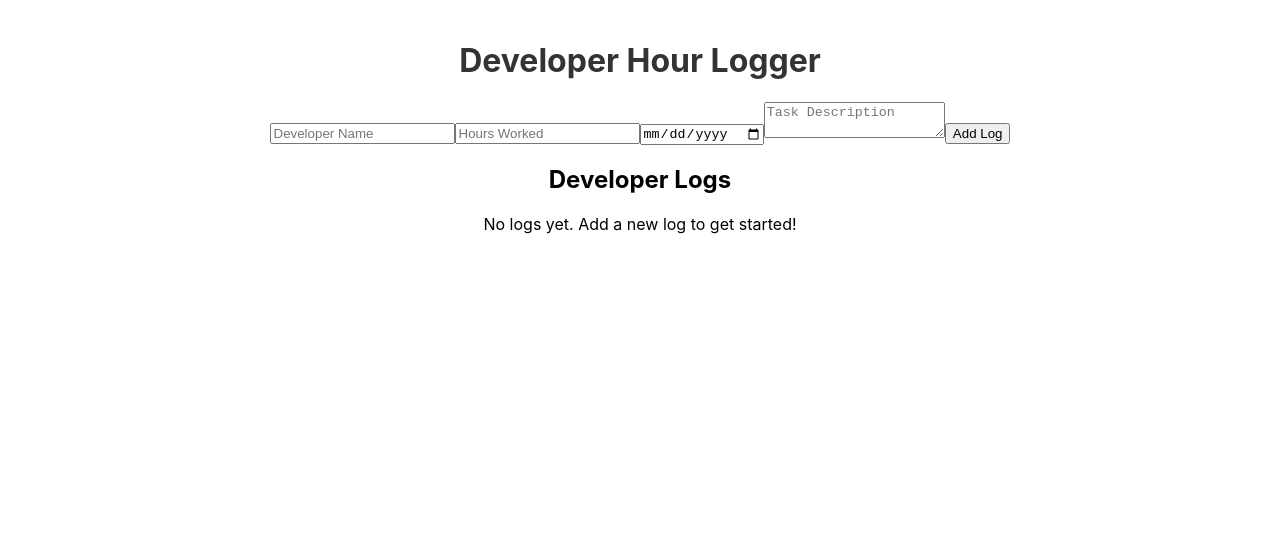
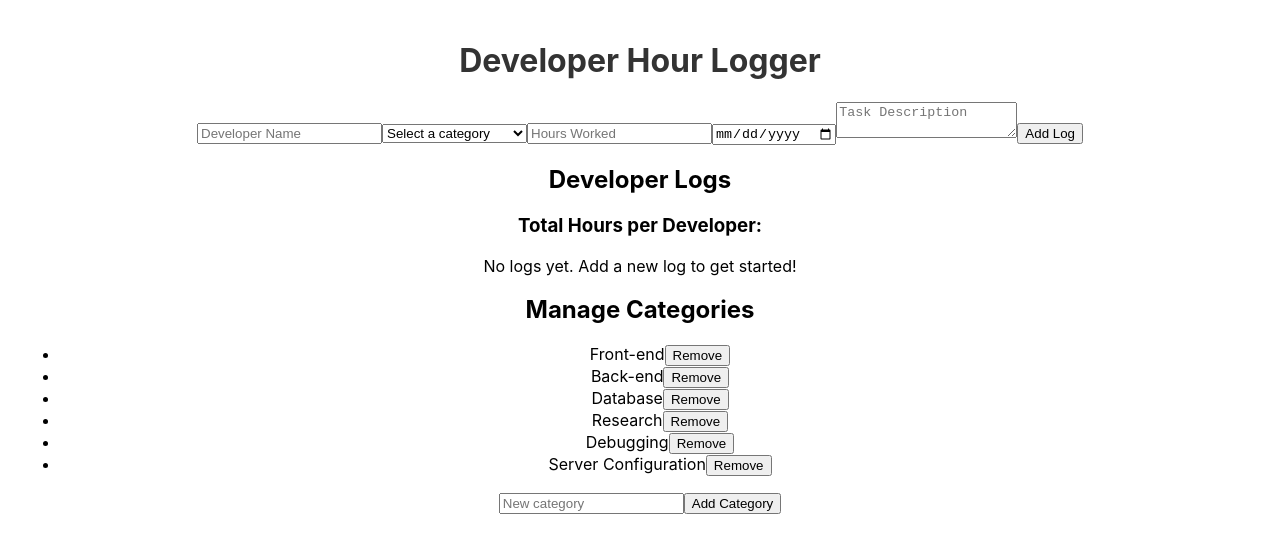
Before and after one commit to lucid-digital/Claude-Log-App-Test, a React (Create React App) app: page / in a window 1280 px wide. Shown: the top 552 px of the page. Built offline with nearby package versions, Linux system fonts and the light colour scheme; the HTML template or start-up script is replaced by a standard one.

Commit message:
commit 2

```diff
--- a/src/App.tsx
+++ b/src/App.tsx
@@ -2,20 +2,38 @@ import React, { useState } from 'react';
 import './App.css';
 import { DeveloperLogForm } from './components/DeveloperLogForm';
 import { DeveloperLogList } from './components/DeveloperLogList';
+import { CategoryManager } from './components/CategoryManager';
 import { DeveloperLog } from './types/DeveloperLog';
+import { PREDEFINED_CATEGORIES } from './utils/categories';
 
 const App: React.FC = () => {
   const [logs, setLogs] = useState<DeveloperLog[]>([]);
+  const [categories, setCategories] = useState<string[]>(PREDEFINED_CATEGORIES);
 
   const addLog = (log: DeveloperLog) => {
     setLogs([...logs, log]);
   };
 
+  const addCategory = (newCategory: string) => {
+    if (newCategory && !categories.includes(newCategory)) {
+      setCategories([...categories, newCategory]);
+    }
+  };
+
+  const removeCategory = (categoryToRemove: string) => {
+    setCategories(categories.filter(category => category !== categoryToRemove));
+  };
+
   return (
     <div className="App">
       <h1>Developer Hour Logger</h1>
-      <DeveloperLogForm onAddLog={addLog} />
+      <DeveloperLogForm onAddLog={addLog} categories={categories} />
       <DeveloperLogList logs={logs} />
+      <CategoryManager
+        categories={categories}
+        onAddCategory={addCategory}
+        onRemoveCategory={removeCategory}
+      />
     </div>
   );
 };
--- /dev/null
+++ b/src/components/CategoryManager.tsx
@@ -0,0 +1,39 @@
+import React, { useState } from 'react';
+import { PREDEFINED_CATEGORIES } from '../utils/categories';
+
+export const CategoryManager: React.FC = () => {
+  const [categories, setCategories] = useState<string[]>(PREDEFINED_CATEGORIES);
+  const [newCategory, setNewCategory] = useState('');
+
+  const addCategory = () => {
+    if (newCategory && !categories.includes(newCategory)) {
+      setCategories([...categories, newCategory]);
+      setNewCategory('');
+    }
+  };
+
+  const removeCategory = (categoryToRemove: string) => {
+    setCategories(categories.filter(category => category !== categoryToRemove));
+  };
+
+  return (
+    <div>
+      <h2>Manage Categories</h2>
+      <ul>
+        {categories.map(category => (
+          <li key={category}>
+            {category}
+            <button onClick={() => removeCategory(category)}>Remove</button>
+          </li>
+        ))}
+      </ul>
+      <input
+        type="text"
+        value={newCategory}
+        onChange={(e) => setNewCategory(e.target.value)}
+        placeholder="New category"
+      />
+      <button onClick={addCategory}>Add Category</button>
+    </div>
+  );
+};
--- a/src/components/DeveloperLogForm.tsx
+++ b/src/components/DeveloperLogForm.tsx
@@ -1,30 +1,41 @@
 import React, { useState } from 'react';
 import { DeveloperLog } from '../types/DeveloperLog';
+import { isValidCategory } from '../utils/categories';
 
 interface DeveloperLogFormProps {
   onAddLog: (log: DeveloperLog) => void;
+  categories: string[];
 }
 
-export const DeveloperLogForm: React.FC<DeveloperLogFormProps> = ({ onAddLog }) => {
+export const DeveloperLogForm: React.FC<DeveloperLogFormProps> = ({ onAddLog, categories }) => {
   const [developerName, setDeveloperName] = useState('');
   const [hoursWorked, setHoursWorked] = useState('');
   const [date, setDate] = useState('');
   const [taskDescription, setTaskDescription] = useState('');
+  const [category, setCategory] = useState('');
+  const [categoryError, setCategoryError] = useState('');
 
   const handleSubmit = (e: React.FormEvent) => {
     e.preventDefault();
+    if (!isValidCategory(category)) {
+      setCategoryError('Please select a valid category');
+      return;
+    }
     const newLog: DeveloperLog = {
       id: Date.now().toString(),
       developerName,
       hoursWorked: parseFloat(hoursWorked),
       date,
       taskDescription,
+      category,
     };
     onAddLog(newLog);
     setDeveloperName('');
     setHoursWorked('');
     setDate('');
     setTaskDescription('');
+    setCategory('');
+    setCategoryError('');
   };
 
   return (
@@ -36,6 +47,22 @@ export const DeveloperLogForm: React.FC<DeveloperLogFormProps> = ({ onAddLog })
         onChange={(e) => setDeveloperName(e.target.value)}
         required
       />
+      <select
+        value={category}
+        onChange={(e) => {
+          setCategory(e.target.value);
+          setCategoryError('');
+        }}
+        required
+      >
+        <option value="">Select a category</option>
+        {categories.map((cat) => (
+          <option key={cat} value={cat}>
+            {cat}
+          </option>
+        ))}
+      </select>
+      {categoryError && <div style={{ color: 'red' }}>{categoryError}</div>}
       <input
         type="number"
         placeholder="Hours Worked"
--- a/src/components/DeveloperLogList.tsx
+++ b/src/components/DeveloperLogList.tsx
@@ -5,10 +5,27 @@ interface DeveloperLogListProps {
   logs: DeveloperLog[];
 }
 
+const calculateTotalHours = (logs: DeveloperLog[]): { [key: string]: number } => {
+  return logs.reduce((acc, log) => {
+    acc[log.developerName] = (acc[log.developerName] || 0) + log.hoursWorked;
+    return acc;
+  }, {} as { [key: string]: number });
+};
+
 export const DeveloperLogList: React.FC<DeveloperLogListProps> = ({ logs }) => {
+  const totalHours = calculateTotalHours(logs);
+
   return (
     <div>
       <h2>Developer Logs</h2>
+      <div>
+        <h3>Total Hours per Developer:</h3>
+        <ul>
+          {Object.entries(totalHours).map(([name, hours]) => (
+            <li key={name}>{name}: {hours} hours</li>
+          ))}
+        </ul>
+      </div>
       {logs.length === 0 ? (
         <p>No logs yet. Add a new log to get started!</p>
       ) : (
@@ -16,6 +33,8 @@ export const DeveloperLogList: React.FC<DeveloperLogListProps> = ({ logs }) => {
           {logs.map((log) => (
             <li key={log.id}>
               <strong>{log.developerName}</strong> - {log.date}
+              <br />
+              Category: {log.category}
               <br />
               Hours: {log.hoursWorked}
               <br />
--- a/src/types/DeveloperLog.ts
+++ b/src/types/DeveloperLog.ts
@@ -4,4 +4,5 @@ export interface DeveloperLog {
   hoursWorked: number;
   date: string;
   taskDescription: string;
+  category: string;
 }
--- /dev/null
+++ b/src/utils/categories.ts
@@ -0,0 +1,12 @@
+export const PREDEFINED_CATEGORIES = [
+  "Front-end",
+  "Back-end",
+  "Database",
+  "Research",
+  "Debugging",
+  "Server Configuration"
+];
+
+export const isValidCategory = (category: string): boolean => {
+  return PREDEFINED_CATEGORIES.includes(category);
+};
```
Also changed, not shown: 1 other file (tests, documents, lock files or other folders).
